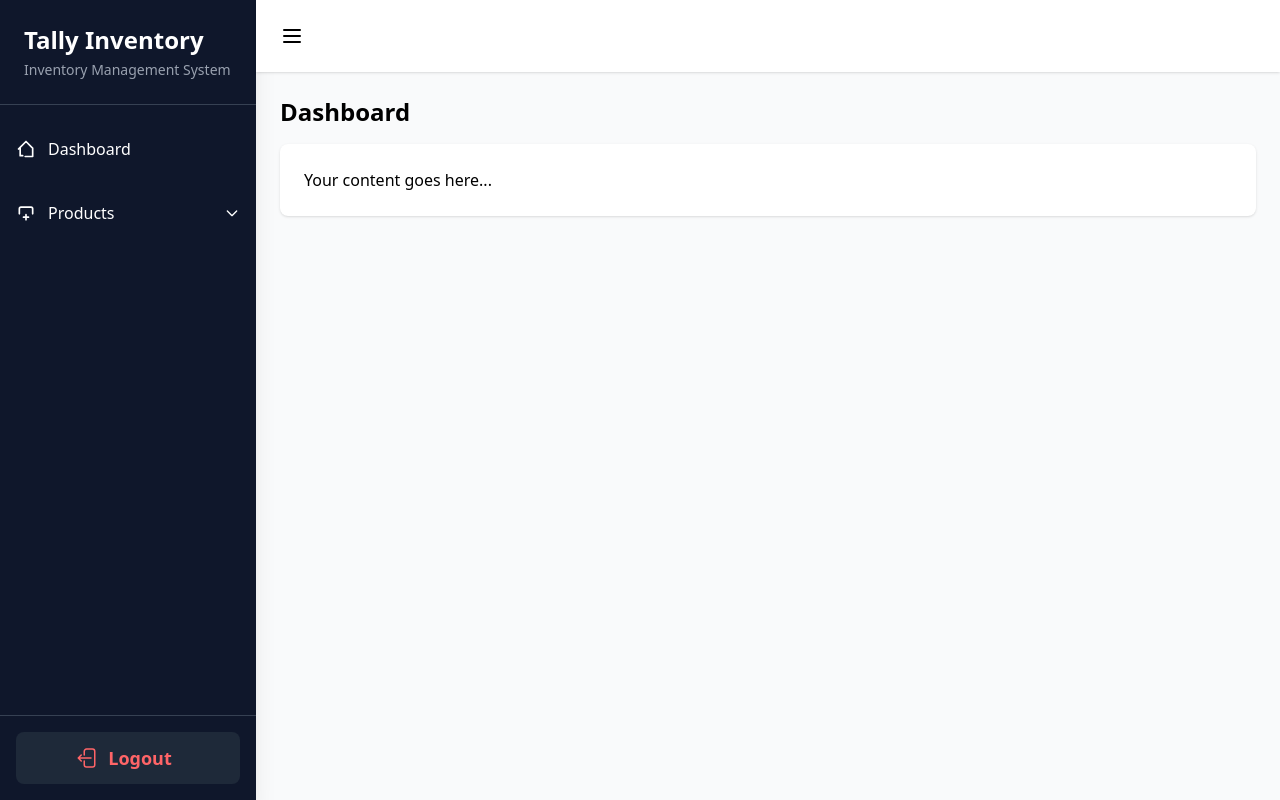
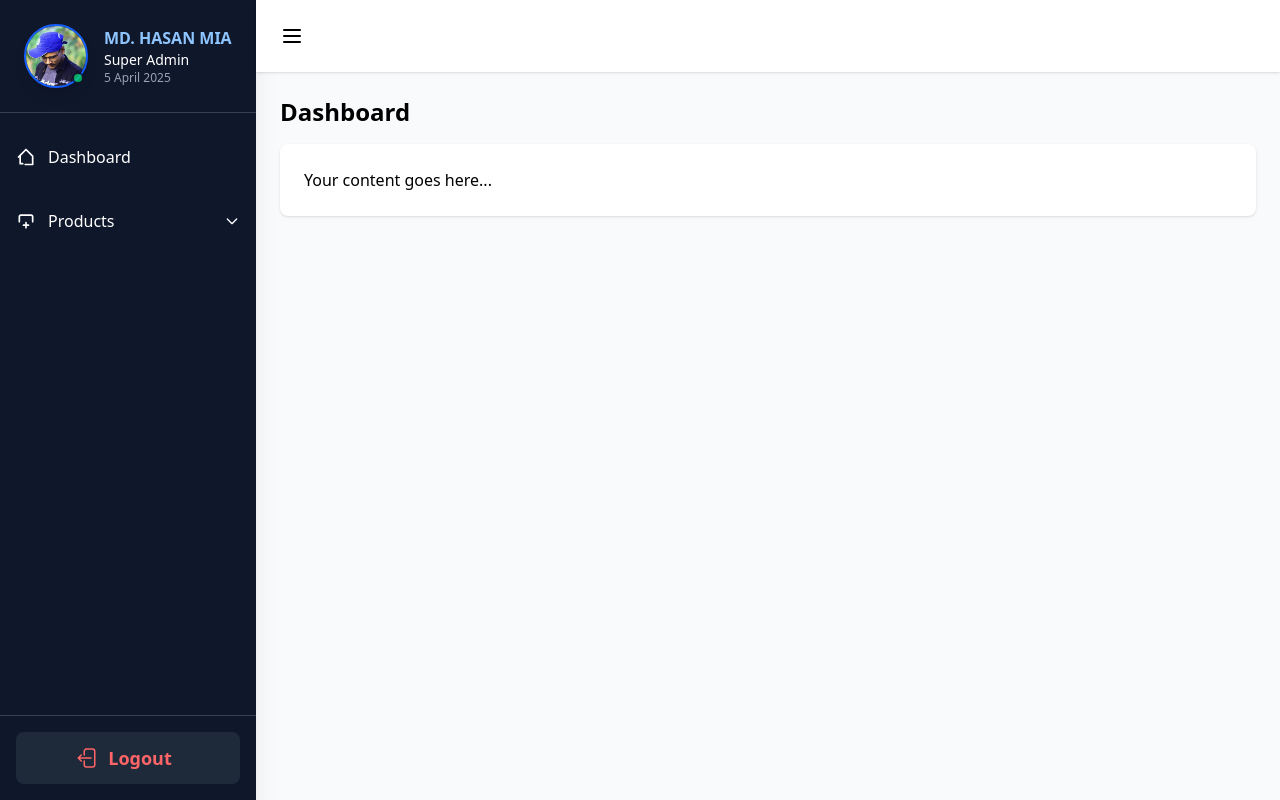
Before and after one commit to devhasanmia/tallyinventory-client, a React (Vite) app: page / in a window 1280 px wide. Built offline with nearby package versions, Linux system fonts and the light colour scheme.

Commit message:
update admin dashobord with profile photo

```diff
--- a/src/components/layouts/AdminLayout.tsx
+++ b/src/components/layouts/AdminLayout.tsx
@@ -1,9 +1,13 @@
 import { useState } from 'react';
-
 const AdminDashboard = () => {
   const [isSidebarOpen, setSidebarOpen] = useState(true);
   const [isSubmenuOpen, setSubmenuOpen] = useState(false);
-
+  const today = new Date();
+  const formattedDate = today.toLocaleDateString('en-GB', {
+    day: 'numeric',
+    month: 'long',
+    year: 'numeric'
+  });
   return (
     <div className="min-h-screen flex bg-gray-50">
       {/* Sidebar */}
@@ -14,10 +18,31 @@ const AdminDashboard = () => {
         } h-screen flex flex-col justify-between transition-all duration-300 overflow-hidden shadow-xl`}
       >
         <div>
-          <div className="p-6 border-b border-gray-700">
-            <h1 className="text-2xl font-bold">Tally Inventory</h1>
-            <p className="text-gray-400 text-sm mt-1">Inventory Management System</p>
-          </div>
+        <div className="p-6 border-b border-gray-700 flex items-center space-x-4">
+  <div className="relative">
+    <img
+      src="/profile.jpg"
+      alt="Admin"
+      className="w-16 h-16 rounded-full border-2 border-blue-600 object-cover shadow-lg"
+    />
+    <span className="absolute bottom-1 right-1 w-3 h-3 bg-green-400 border-2 border-slate-900 rounded-full animate-pulse"></span>
+  </div>
+  <div>
+    <h1 className="font-bold text-blue-300">MD. HASAN MIA</h1>
+    <p className="text-sm text-gray-300"><span className="text-white">Super Admin</span></p>
+
+    <p className="text-xs text-gray-400">{formattedDate}</p>
+    </div>
+
+</div>
+
+
+
+
+
+
+
+
           <nav className="mt-4 space-y-2">
             <a href="#" className="flex items-center p-4 hover:bg-gray-700/50 group">
               <svg className="w-5 h-5 mr-3 group-hover:text-blue-400" fill="none" stroke="currentColor" viewBox="0 0 24 24">
```
Also changed, not shown: public/profile.jpg (added).
